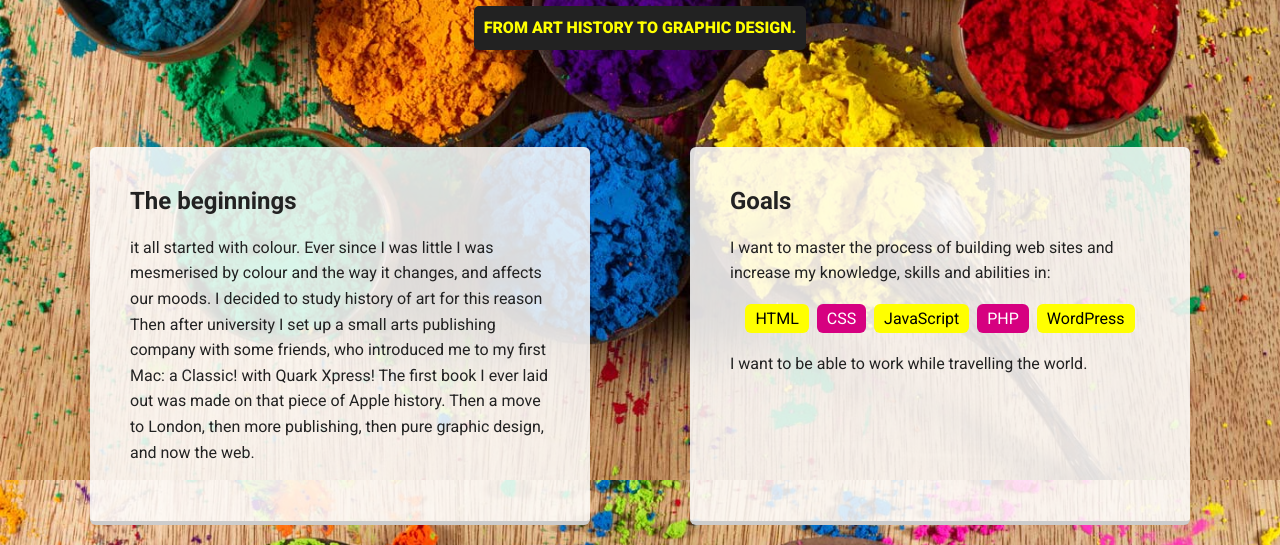
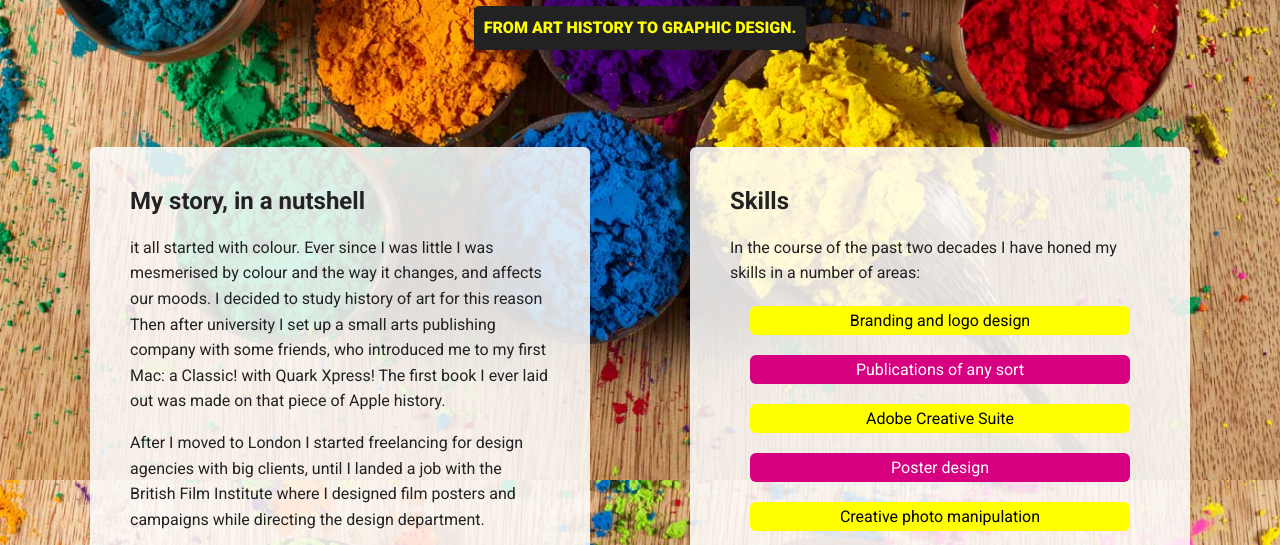
Before and after one commit to piccianeri/portfolio_update_v1, a plain HTML site: page experience.html in a window 1280 px wide. Shown: the part 373-918 px from the top of the page. Drawn offline with Linux system fonts and the light colour scheme; a web font is replaced by a local one.

Commit message:
Personalised goals and background

```diff
--- a/experience.html
+++ b/experience.html
@@ -24,21 +24,25 @@
 
     <main class="flex">
       <div class="card">
-        <h2>The beginnings</h2>
-        <p>it all started with colour. Ever since I was little I was mesmerised by colour and the way it changes, and affects our moods. I decided to study history of art for this reason Then after university I set up a small arts publishing company with some friends, who introduced me to my first Mac: a Classic! with Quark Xpress! The first book I ever laid out was made on that piece of Apple history. Then a move to London, then more publishing, then pure graphic design, and now the web.</p>
+        <h2>My story, in a nutshell</h2>
+        <p>it all started with colour. Ever since I was little I was mesmerised by colour and the way it changes, and affects our moods. I decided to study history of art for this reason Then after university I set up a small arts publishing company with some friends, who introduced me to my first Mac: a Classic! with Quark Xpress! The first book I ever laid out was made on that piece of Apple history. <p>After I moved to London I started freelancing for design agencies with big clients, until I landed a job with the British Film Institute where I designed film posters and campaigns while directing the design department.</p><p>When I went solo again I decided to start learning web design properly, and fell in love with it. Especially WordPress. Now I mostly design and develop WordPress websites.</p> <p>Besides running my design practice, I teach Photoshop, Photoshop for Graphic Design, Lightroom and Wordpress for photographers at a great photography school in London: <a href="http://www.photographycourselondon.com/" alt ="A photography school in London's Shoreditch">Photography Course London.</a></p>
+        </p>
       </div>
 
       <div class="card">
-        <h2>Goals</h2>
-        <p>I want to master the process of building web sites and increase my knowledge, skills and abilities in:</p>
+        <h2>Skills</h2>
+        <p>In the course of the past two decades I have honed my skills in a number of areas:</p>
         <ul class="skills">
-          <li>HTML</li>
-          <li>CSS</li>
-          <li>JavaScript</li>
-          <li>PHP</li>
+          <li>Branding and logo design</li>
+          <li>Publications of any sort</li>
+          <li>Adobe Creative Suite</li>
+          <li>Poster design</li>
+          <li>Creative photo manipulation</li>
+          <li>Travel and food photography</li>
           <li>WordPress</li>
         </ul>
         <p>I want to be able to work while travelling the world.</p>
+
       </div>
 
     </main>
--- a/styles.css
+++ b/styles.css
@@ -128,11 +128,11 @@ ul.skills {
 
 .skills li {
   border-radius: 6px;
-  display: inline-block;
+  display: block;
   background: #d60080;
   color: white;
   padding: 5px 10px;
-  margin: 2px;
+  margin: 20px;
 }
 
 .skills li:nth-child(odd) {
```
Also changed, not shown: index.html (+5 -2 lines).
